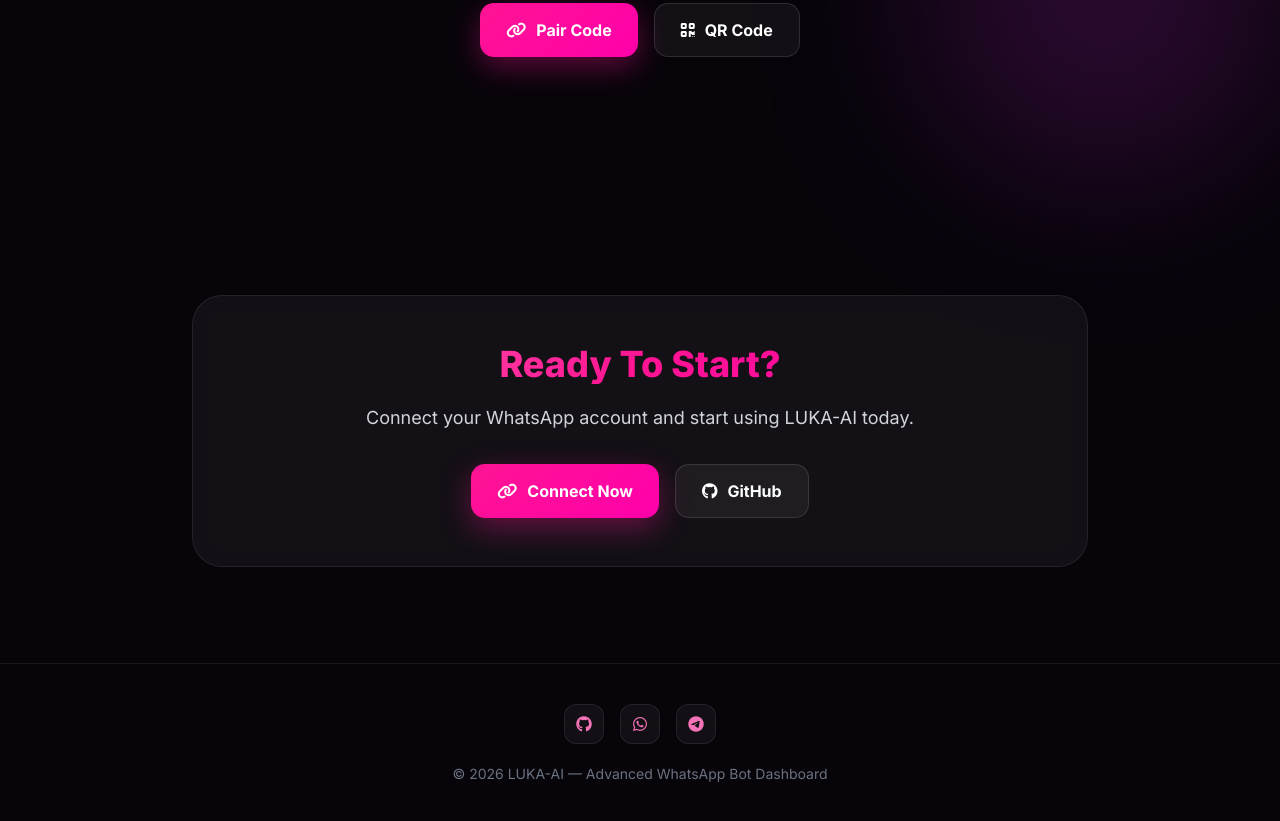
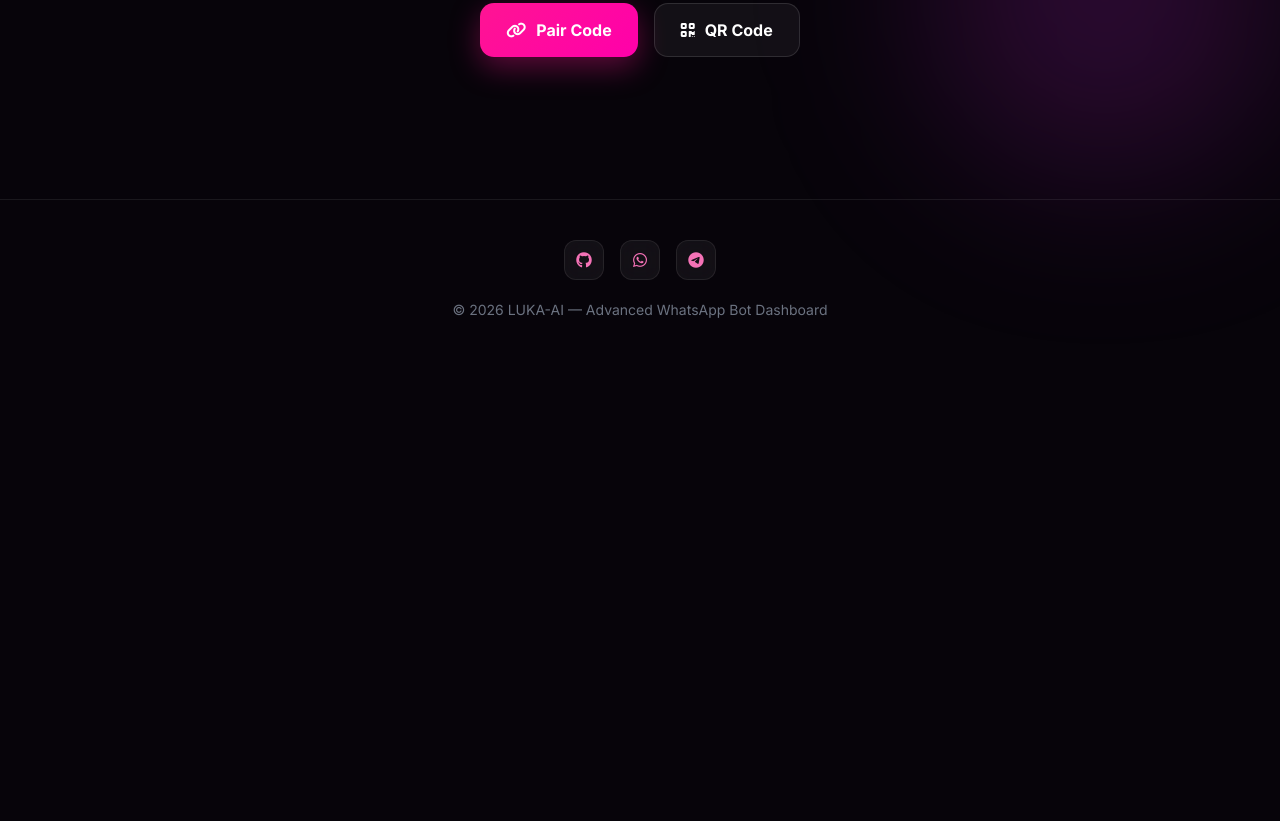
Before and after one commit to Lukaboe2/Lukapair, a website: page public/index.html in a window 1280 px wide. Shown: the part 601-1422 px from the top of the page. After the commit the page ends 961 px from the top, so only its background shows below. Drawn offline with nearby package versions, Linux system fonts and the light colour scheme.

Commit message:
Update index.html

```diff
--- a/public/index.html
+++ b/public/index.html
@@ -225,37 +225,6 @@
 
   </section>
 
-  <!-- CTA -->
-  <section class="py-24 px-5 relative z-10">
-
-    <div class="max-w-4xl mx-auto text-center glass rounded-[30px] p-12">
-
-      <h2 class="text-4xl font-extrabold gradient-text mb-5">
-        Ready To Start?
-      </h2>
-
-      <p class="text-gray-300 mb-8 text-lg">
-        Connect your WhatsApp account and start using LUKA-AI today.
-      </p>
-
-      <div class="flex flex-wrap justify-center gap-4">
-
-        <a href="/pair" class="btn btn-primary">
-          <i class="fas fa-link"></i>
-          Connect Now
-        </a>
-
-        <a href="https://github.com/" class="btn btn-outline">
-          <i class="fab fa-github"></i>
-          GitHub
-        </a>
-
-      </div>
-
-    </div>
-
-  </section>
-
   <!-- Footer -->
   <footer class="py-10 text-center">
 
```
